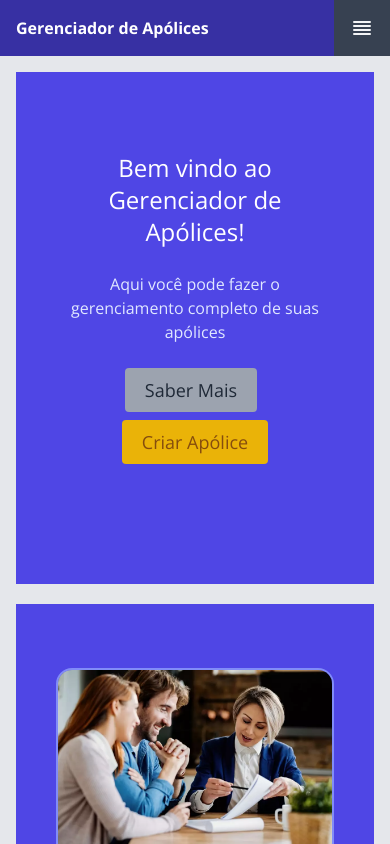
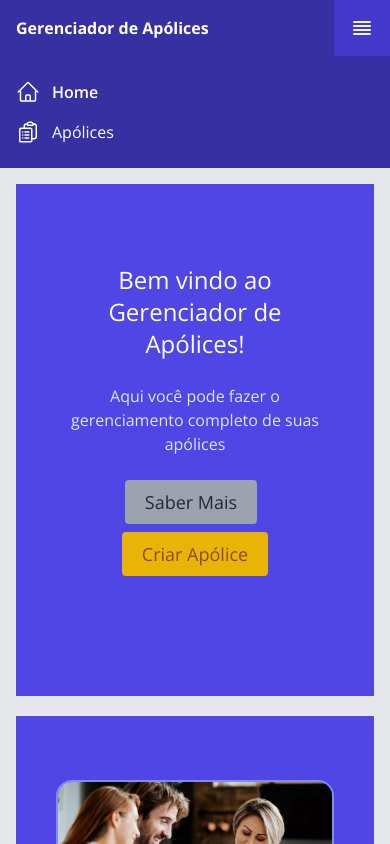
Before and after one commit to iurylemos/policy-management-system, a Next.js app: page / in a window 390 px wide. Both pictures are taken after a click on the button 362 px from the left and 28 px from the top of the page. Shown: the top 844 px of the page. Built offline with nearby package versions, Linux system fonts and the light colour scheme.

Commit message:
feat(): adding header to mobile

```diff
--- /dev/null
+++ b/src/client/components/molecules/MobileMenu/index.tsx
@@ -0,0 +1,78 @@
+"use client";
+
+import React, { useState } from "react";
+import useDeviceType from "@/src/client/hooks/useDeviceType.hook";
+import Link from "next/link";
+import { routesSystem } from "@/src/client/routes/index.route";
+import { usePathname } from "next/navigation";
+
+const MobileMenu: React.FC = (): JSX.Element => {
+  const [statusOptions, setStatusOptions] = useState<boolean>(false);
+  const isMobile = useDeviceType("mobile-640");
+  const pathname = usePathname();
+
+  const handleOptionClick = (
+    event: React.MouseEvent<HTMLButtonElement, MouseEvent>
+  ): void => {
+    event.preventDefault();
+
+    setStatusOptions(!statusOptions);
+  };
+
+  return (
+    <section>
+      <div className="bg-indigo-800 text-gray-100 flex justify-between md:hidden">
+        <Link href="/" className="block p-4 text-white font-bold">
+          Gerenciador de Apólices
+        </Link>
+        <button
+          className="mobile-menu-btn p-4 focus:outline-none focus:bg-indigo-700"
+          onClick={handleOptionClick}
+        >
+          <svg
+            className="w-6 h-6"
+            fill="none"
+            stroke="currentColor"
+            viewBox="0 0 24 24"
+            xmlns="http://www.w3.org/2000/svg"
+          >
+            <path
+              strokeLinecap="round"
+              strokeLinejoin="round"
+              strokeWidth="2"
+              d="M4 6h16M4 10h16M4 14h16M4 18h16"
+            ></path>
+          </svg>
+        </button>
+      </div>
+      {/* <!--nav--> */}
+      <nav
+        className={`${
+          (!statusOptions && isMobile) || !isMobile ? "hidden" : "block"
+        } bg-indigo-800 p-4`}
+      >
+        <ul className="list-reset md:flex md:items-center">
+          {routesSystem.map((route, idx) => {
+            return (
+              <li className="md:ml-4" key={Math.random() + idx}>
+                <Link
+                  href={route.path}
+                  className={`flex flex-row gap-3 py-2 text-white no-underline md:border-none md:p-0 hover:underline ${
+                    pathname === route.path
+                      ? "font-semibold pointer-events-none"
+                      : ""
+                  }`}
+                >
+                  {route.icon}
+                  {route.name}
+                </Link>
+              </li>
+            );
+          })}
+        </ul>
+      </nav>
+    </section>
+  );
+};
+
+export default MobileMenu;
--- /dev/null
+++ b/src/client/hooks/useDeviceType.hook.tsx
@@ -0,0 +1,41 @@
+import { useState, useEffect } from "react";
+import { deviceTypeWidth } from "@/src/client/utils/deviceType.util";
+
+type UseDeviceTypeProps =
+  | "mobile-640"
+  | "tablet-768"
+  | "desktop-1024"
+  | "extra-desktop-1280"
+  | "extra-big-desktop-1536";
+
+const useDeviceType = (device: UseDeviceTypeProps): boolean => {
+  const [isMobile, setIsMobile] = useState<boolean>(false);
+
+  const getDeviceTypeWidth = (deviceType: UseDeviceTypeProps): number => {
+    const mapping: { [key in UseDeviceTypeProps]: number } = {
+      "mobile-640": deviceTypeWidth.sm,
+      "tablet-768": deviceTypeWidth.md,
+      "desktop-1024": deviceTypeWidth.lg,
+      "extra-desktop-1280": deviceTypeWidth.xl,
+      "extra-big-desktop-1536": deviceTypeWidth["2xl"],
+    };
+
+    return mapping[deviceType];
+  };
+
+  useEffect(() => {
+    const handleResize = (): void =>
+      setIsMobile(window.innerWidth <= getDeviceTypeWidth(device));
+
+    handleResize(); // Check the initial size
+    window.addEventListener("resize", handleResize);
+
+    return () => {
+      window.removeEventListener("resize", handleResize);
+    };
+  }, [device]);
+
+  return isMobile;
+};
+
+export default useDeviceType;
--- a/src/client/providers/content.provider.tsx
+++ b/src/client/providers/content.provider.tsx
@@ -1,6 +1,6 @@
 import React from "react";
 import Sidebar from "@/src/client/components/molecules/Sidebar";
-import Link from "next/link";
+import MobileMenu from "@/src/client/components/molecules/MobileMenu";
 
 type ContentProviderProps = {
   children: React.ReactNode;
@@ -11,27 +11,7 @@ const ContentProvider: React.FC<ContentProviderProps> = ({
 }): JSX.Element => {
   return (
     <div className="relative min-h-screen md:flex bg-gray-200">
-      <div className="bg-indigo-800 text-gray-100 flex justify-between md:hidden">
-        <Link href="/" className="block p-4 text-white font-bold">
-          Gerenciador de Apólices
-        </Link>
-        <button className="mobile-menu-btn p-4 focus:outline-none focus:bg-gray-700">
-          <svg
-            className="w-6 h-6"
-            fill="none"
-            stroke="currentColor"
-            viewBox="0 0 24 24"
-            xmlns="http://www.w3.org/2000/svg"
-          >
-            <path
-              strokeLinecap="round"
-              strokeLinejoin="round"
-              strokeWidth="2"
-              d="M4 6h16M4 10h16M4 14h16M4 18h16"
-            ></path>
-          </svg>
-        </button>
-      </div>
+      <MobileMenu />
       <Sidebar />
       <div className="flex-1 p-4 md:p-10">{children}</div>
     </div>
--- /dev/null
+++ b/src/client/utils/deviceType.util.ts
@@ -0,0 +1,19 @@
+type DeviceTypeWidth = {
+  sm: number;
+  md: number;
+  lg: number;
+  xl: number;
+  "2xl": number;
+};
+
+export const deviceTypeWidth: DeviceTypeWidth = {
+  sm: 640,
+  // => @media (min-width: 640px) { ... }
+  md: 768,
+  // => @media (min-width: 768px) { ... }
+  lg: 1024,
+  // => @media (min-width: 1024px) { ... }
+  xl: 1280,
+  // => @media (min-width: 1280px) { ... }
+  "2xl": 1536,
+};
```
